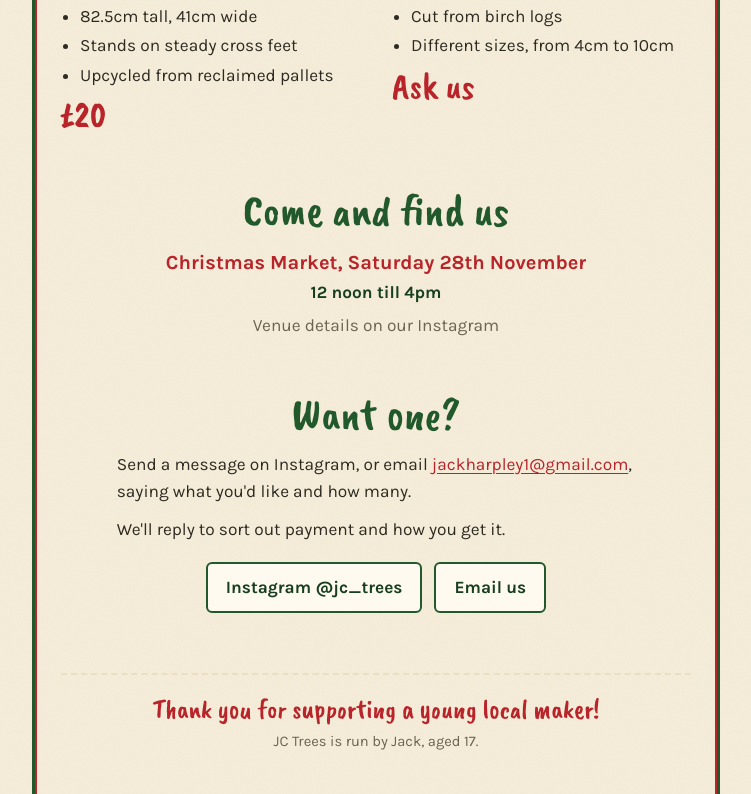
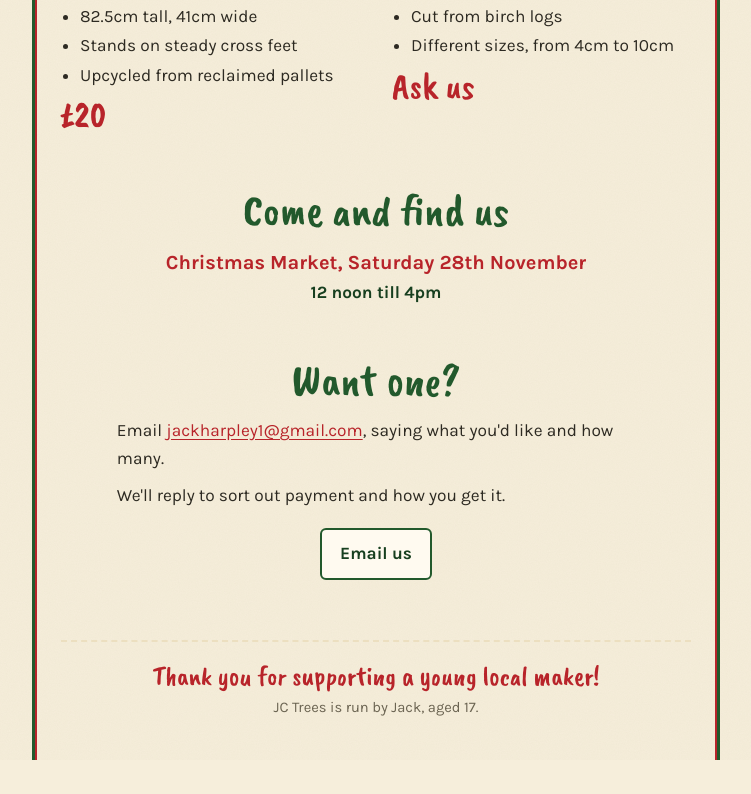
Before and after one commit to hxrply/JCTrees, a plain HTML site: page index.html in a window 1280 px wide. Shown: the part 961-1755 px from the top of the page, without its empty margins (264-1015 px from the left). After the commit the page ends 1721 px from the top, so only its background shows below. Drawn offline with nearby package versions, Linux system fonts and the light colour scheme.

Commit message:
Remove Instagram links from the site
Co-Authored-By: Claude Opus 5.5 <noreply@anthropic.com>
Claude-Session: https://claude.ai/code/session_0189udwXwPTntPgV5MRzcWkd

```diff
--- a/index.html
+++ b/index.html
@@ -216,17 +216,15 @@ footer .by { color: var(--muted); font-size: .92rem; margin: 4px 0 0; }
     <h2>Come and find us</h2>
     <p class="when">Christmas Market, Saturday 28th November</p>
     <p class="time">12 noon till 4pm</p>
-    <p class="venue" id="venue">Venue details on our Instagram</p>
   </section>
 
   <section id="order">
     <h2>Want one?</h2>
     <div class="order">
-      <p>Send a message on Instagram, or email <a href="mailto:jackharpley1@gmail.com?subject=JC%20Trees%20order" style="overflow-wrap:anywhere">jackharpley1@gmail.com</a>, saying what you'd like and how many.</p>
+      <p>Email <a href="mailto:jackharpley1@gmail.com?subject=JC%20Trees%20order" style="overflow-wrap:anywhere">jackharpley1@gmail.com</a>, saying what you'd like and how many.</p>
       <p>We'll reply to sort out payment and how you get it.</p>
     </div>
     <div class="links">
-      <a href="https://www.instagram.com/jc_trees/" rel="noopener">Instagram @jc_trees</a>
       <a href="mailto:jackharpley1@gmail.com?subject=JC%20Trees%20order">Email us</a>
     </div>
   </section>
```
